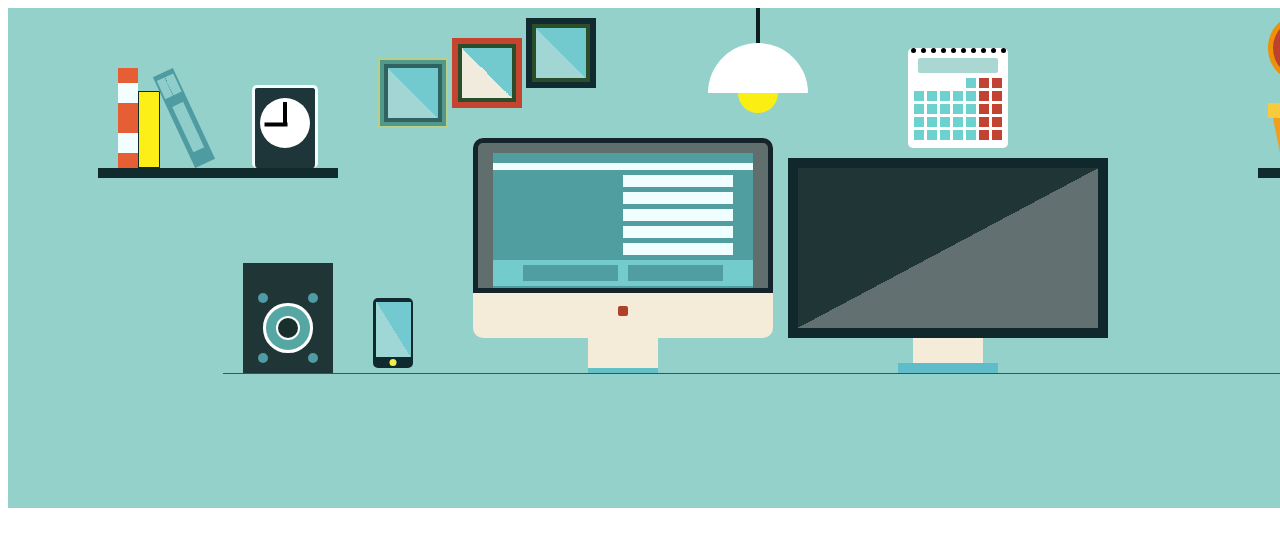
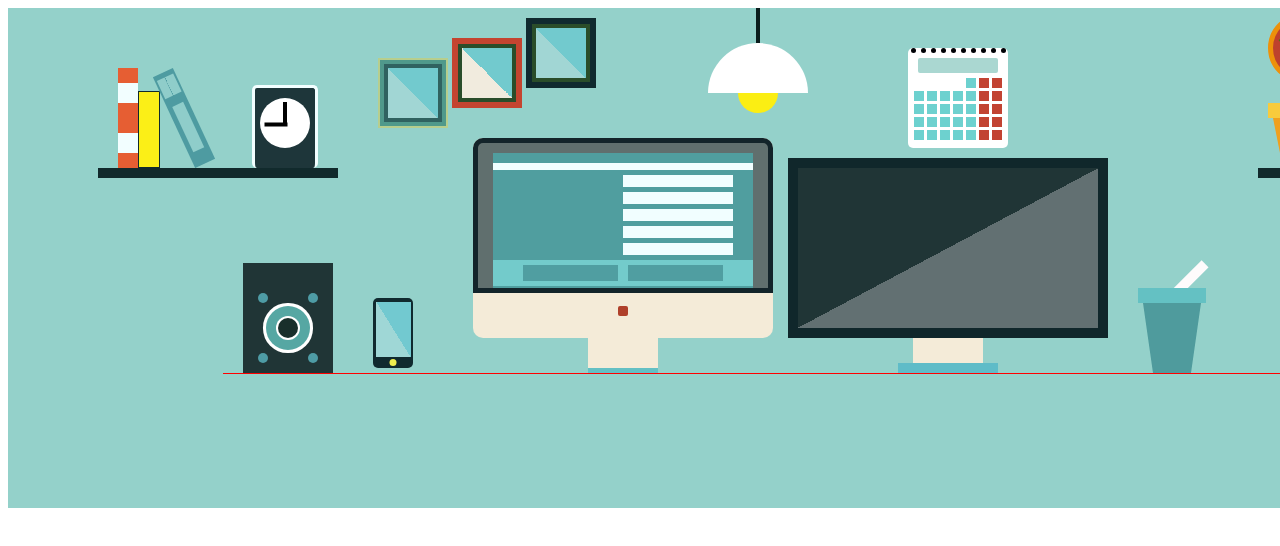
Before and after one commit to NahlaGalal/Twitter-banner, a plain HTML site: page index.html in a window 1280 px wide. Shown: the top 546 px of the page. Drawn offline with Linux system fonts and the light colour scheme.

Commit message:
Add on table cup

```diff
--- a/index.html
+++ b/index.html
@@ -138,8 +138,12 @@
       </div>
 
       <!-- On table => Second screen -->
-      <div class="screen-2">
+      <div class="screen-2"></div>
 
+      <!-- On table => cup -->
+      <div class="cup">
+        <div class="head"></div>
+        <div class="body"></div>
       </div>
     </div>
   </div>
--- a/style.css
+++ b/style.css
@@ -495,11 +495,15 @@
   border: 10px solid #10272b;
 }
 
+.screen-2::after,
 .screen-2::before {
   position: absolute;
   content: "";
   left: 50%;
   transform: translateX(-50%);
+}
+
+.screen-2::before {
   width: 70px;
   height: 25px;
   background-color: #f4ebd8;
@@ -507,12 +511,39 @@
 }
 
 .screen-2::after {
-  position: absolute;
-  content: "";
-  left: 50%;
-  transform: translateX(-50%);
   width: 100px;
   height: 10px;
   background-color: #5fbcc8;
   bottom: -45px;
 }
+
+/* On table => cup */
+.cup {
+  margin-left: 30px;
+}
+
+.cup .head {
+  position: relative;
+  width: 68px;
+  height: 15px;
+  background-color: #64c1c3;
+  transform-style: preserve-3d;
+}
+
+.cup .head::after {
+  position: absolute;
+  content: "";
+  width: 10px;
+  height: 40px;
+  background-color: #fefbfc;
+  transform: rotate(45deg) translateZ(-1px);
+  top: -30px;
+  right: 10px;
+}
+
+.body {
+  width: 68px;
+  height: 70px;
+  background-color: #4f9b9d;
+  clip-path: polygon(5px 0, 63px 0, 53px 100%, 15px 100%);
+}
```
